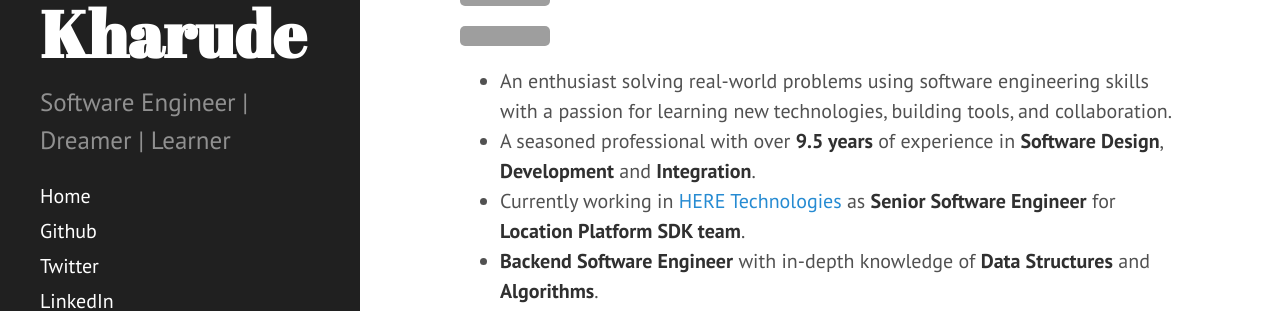
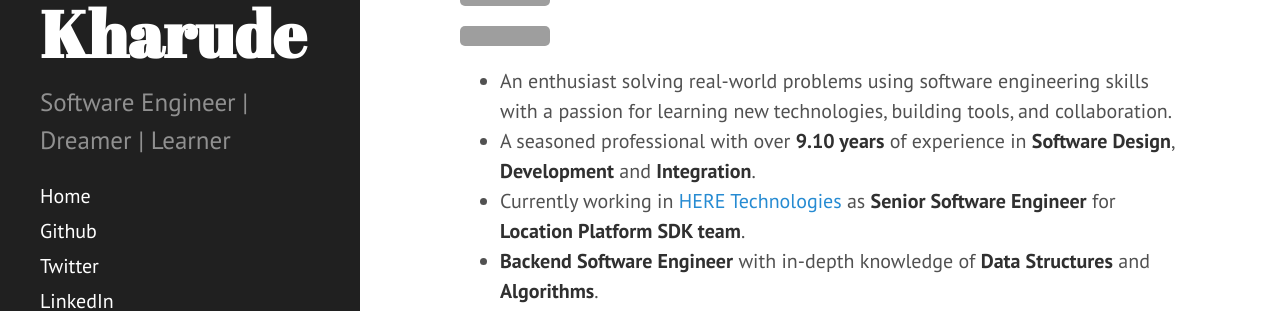
Before and after one commit to sackh/sackh.github.io, a Jekyll site: the page built from resume.md, in a window 1280 px wide and 900 px high. Shown: the part 351-662 px from the top of the window. Built offline with Jekyll 4.4.1, drawn with Linux system fonts in a browser that asks for light colours; our own code applies the rules of GitHub Pages for plain Markdown files; Markdown is read by kramdown in place of the engine named in the settings; grey boxes are pictures that could not be loaded.

Commit message:
Update resume.md

```diff
--- a/resume.md
+++ b/resume.md
@@ -4,7 +4,7 @@
 
 
 - An enthusiast solving real-world problems using software engineering skills with a passion for learning new technologies, building tools, and collaboration.
-- A seasoned professional with over **9.5 years** of experience in **Software Design**, **Development** and **Integration**.
+- A seasoned professional with over **9.10 years** of experience in **Software Design**, **Development** and **Integration**.
 - Currently working in [HERE Technologies](https://www.here.com/) as **Senior Software Engineer** for **Location Platform SDK team**.
 - **Backend Software Engineer** with in-depth knowledge of **Data Structures** and **Algorithms**.
 - Significant contribtutions in **opensource** software: [ipyleaflet](https://github.com/jupyter-widgets/ipyleaflet), [leafmap](https://github.com/giswqs/leafmap),
```
